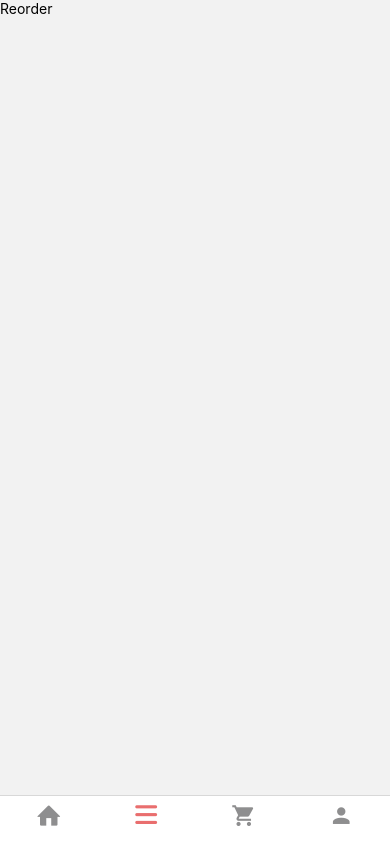
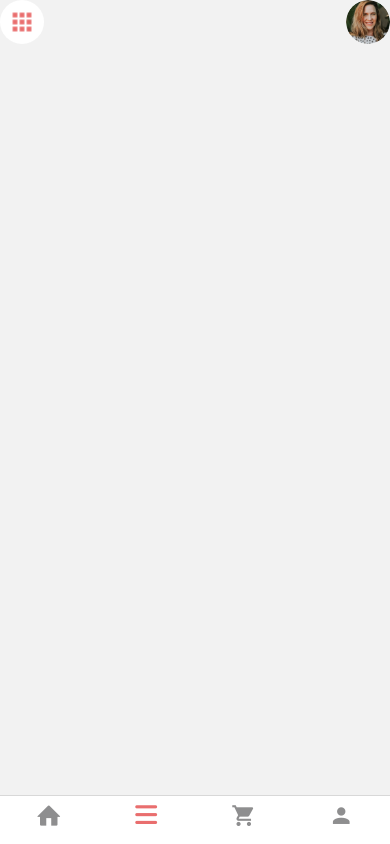
Before and after one commit to alemran22/e-commerce-app-reactNative, a React Native app: screen /REORDER in a window 390 px wide. Built offline with nearby package versions, Linux system fonts and the light colour scheme.

Commit message:
header to all screen

```diff
--- a/src/screen/Account.jsx
+++ b/src/screen/Account.jsx
@@ -1,10 +1,11 @@
 import { StyleSheet, Text, View } from "react-native";
 import React from "react";
+import Header from "../components/Header";
 
 const Account = () => {
   return (
     <View>
-      <Text>Account</Text>
+      <Header />
     </View>
   );
 };
--- a/src/screen/Cart.jsx
+++ b/src/screen/Cart.jsx
@@ -1,10 +1,11 @@
 import { StyleSheet, Text, View } from "react-native";
 import React from "react";
+import Header from "../components/Header";
 
 const Cart = () => {
   return (
     <View>
-      <Text>Cart</Text>
+      <Header />
     </View>
   );
 };
--- a/src/screen/Reorder.jsx
+++ b/src/screen/Reorder.jsx
@@ -1,10 +1,11 @@
 import { StyleSheet, Text, View } from "react-native";
 import React from "react";
+import Header from "../components/Header";
 
 const Reorder = () => {
   return (
     <View>
-      <Text>Reorder</Text>
+      <Header />
     </View>
   );
 };
```
